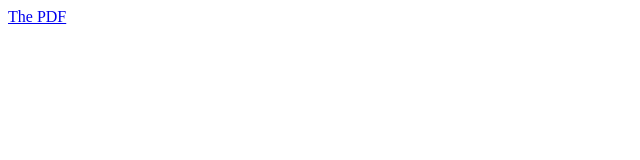
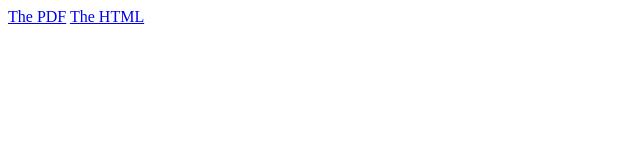
Before and after one commit to fredrkl/marp-demo, a plain HTML site: page index.html in a window 1280 px wide. Shown: the whole page, without its empty margins (0-640 px from the left). Drawn offline with Linux system fonts and the light colour scheme.

Commit message:
feat: HTML linfeat: HTML link
Signed-off-by: Fredrik Klingenberg <fredrkl@gmail.com>

```diff
--- a/index.html
+++ b/index.html
@@ -1,5 +1,6 @@
 <html>
     <body>
         <a href="./README.pdf">The PDF</a>
+        <a href="./README.html">The HTML</a>
     </body>
 </html>
```
